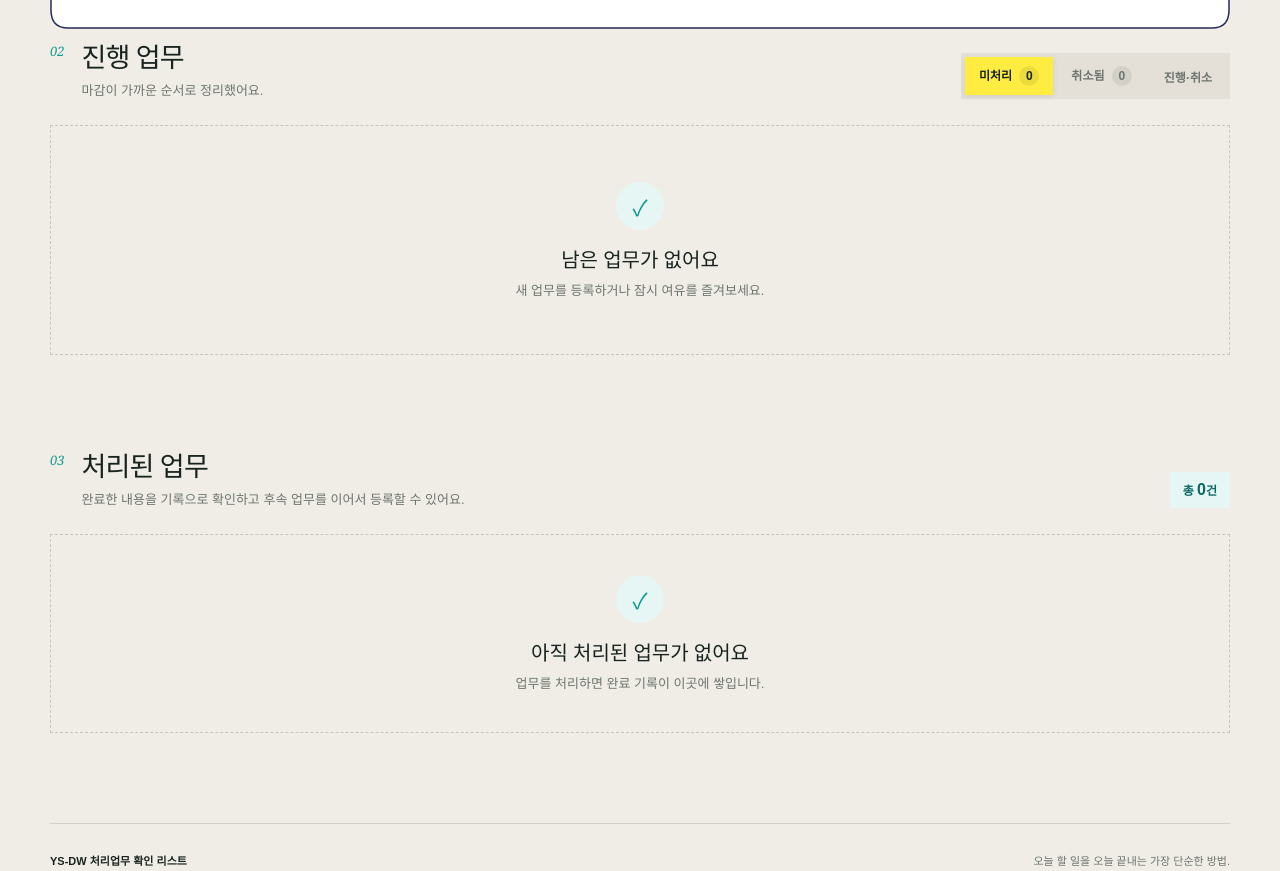
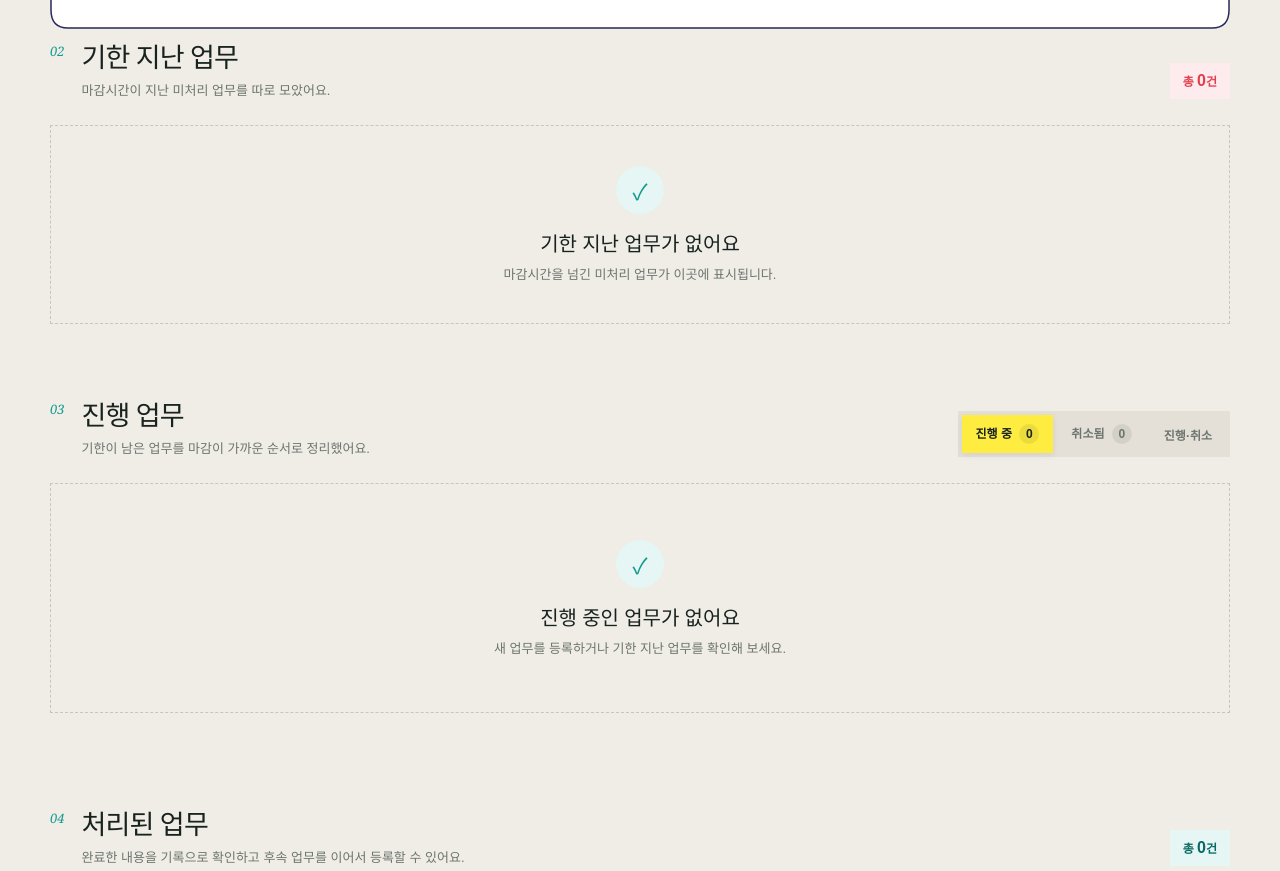
Before and after one commit to RyanYongSKim/DW-, a plain HTML site: page dist/client/index.html in a window 1280 px wide. Shown: the part 864-1735 px from the top of the page. Drawn offline with nearby package versions, Linux system fonts and the light colour scheme; no server answers.

Commit message:
feat: separate overdue tasks from active work

```diff
--- a/assets/css/styles.css
+++ b/assets/css/styles.css
@@ -188,7 +188,8 @@ form { display: grid; grid-template-columns: .9fr 1.35fr .55fr 1.05fr auto; gap:
 .add-button span { margin-right: 4px; font-size: 18px; font-weight: 400; }
 .add-button #submit-label { margin: 0; font-size: inherit; font-weight: inherit; }
 .edit-cancel-button { height: 50px; padding: 0 14px; border: 1px solid #b7beb9; background: white; cursor: pointer; font-size: 12px; font-weight: 800; white-space: nowrap; }
-.task-section { padding: 68px 0 90px; }
+.task-section { padding: 68px 0 70px; }
+.current-section { padding: 0 0 90px; }
 .task-search { width: min(450px, 100%); margin: 0 0 30px auto; }
 .task-toolbar { display: flex; justify-content: space-between; align-items: end; margin-bottom: 26px; }
 .filters { display: flex; gap: 4px; padding: 4px; background: #e4e0d8; }
@@ -202,7 +203,10 @@ form { display: grid; grid-template-columns: .9fr 1.35fr .55fr 1.05fr auto; gap:
 .loading-dot { display: block; width: 18px; height: 18px; margin: 0 auto 14px; border: 3px solid var(--line); border-top-color: var(--green); border-radius: 50%; animation: loading-spin .8s linear infinite; }
 @keyframes loading-spin { to { transform: rotate(360deg); } }
 .completed-section { padding: 0 0 90px; }
+.overdue-task-list { display: grid; gap: 10px; }
 .completed-task-list { display: grid; gap: 10px; }
+.overdue-count { padding: 9px 13px; background: var(--red-soft); color: var(--red); font-size: 12px; font-weight: 750; }
+.overdue-count strong { font-size: 16px; }
 .completed-count { padding: 9px 13px; background: var(--green-soft); color: #0b6862; font-size: 12px; font-weight: 750; }
 .completed-count strong { font-size: 16px; }
 .task-card { position: relative; display: grid; grid-template-columns: 5px 1fr auto; align-items: center; min-height: 132px; overflow: hidden; background: var(--yellow-soft); border: 1px solid var(--yellow); transition: translate .2s ease, box-shadow .2s ease; }
--- a/dist/client/assets/css/styles.css
+++ b/dist/client/assets/css/styles.css
@@ -188,7 +188,8 @@ form { display: grid; grid-template-columns: .9fr 1.35fr .55fr 1.05fr auto; gap:
 .add-button span { margin-right: 4px; font-size: 18px; font-weight: 400; }
 .add-button #submit-label { margin: 0; font-size: inherit; font-weight: inherit; }
 .edit-cancel-button { height: 50px; padding: 0 14px; border: 1px solid #b7beb9; background: white; cursor: pointer; font-size: 12px; font-weight: 800; white-space: nowrap; }
-.task-section { padding: 68px 0 90px; }
+.task-section { padding: 68px 0 70px; }
+.current-section { padding: 0 0 90px; }
 .task-search { width: min(450px, 100%); margin: 0 0 30px auto; }
 .task-toolbar { display: flex; justify-content: space-between; align-items: end; margin-bottom: 26px; }
 .filters { display: flex; gap: 4px; padding: 4px; background: #e4e0d8; }
@@ -202,7 +203,10 @@ form { display: grid; grid-template-columns: .9fr 1.35fr .55fr 1.05fr auto; gap:
 .loading-dot { display: block; width: 18px; height: 18px; margin: 0 auto 14px; border: 3px solid var(--line); border-top-color: var(--green); border-radius: 50%; animation: loading-spin .8s linear infinite; }
 @keyframes loading-spin { to { transform: rotate(360deg); } }
 .completed-section { padding: 0 0 90px; }
+.overdue-task-list { display: grid; gap: 10px; }
 .completed-task-list { display: grid; gap: 10px; }
+.overdue-count { padding: 9px 13px; background: var(--red-soft); color: var(--red); font-size: 12px; font-weight: 750; }
+.overdue-count strong { font-size: 16px; }
 .completed-count { padding: 9px 13px; background: var(--green-soft); color: #0b6862; font-size: 12px; font-weight: 750; }
 .completed-count strong { font-size: 16px; }
 .task-card { position: relative; display: grid; grid-template-columns: 5px 1fr auto; align-items: center; min-height: 132px; overflow: hidden; background: var(--yellow-soft); border: 1px solid var(--yellow); transition: translate .2s ease, box-shadow .2s ease; }
--- a/dist/client/assets/js/app.js
+++ b/dist/client/assets/js/app.js
@@ -9,6 +9,7 @@
   const URGENT_MS = 30 * 60 * 1000;
   const form = document.querySelector('#task-form');
   const list = document.querySelector('#task-list');
+  const overdueList = document.querySelector('#overdue-task-list');
   const completedList = document.querySelector('#completed-task-list');
   const template = document.querySelector('#task-template');
   const filterButtons = [...document.querySelectorAll('.filter')];
@@ -77,6 +78,14 @@
     baseScale: 0.92,
     blurAmount: 0
   });
+  const overdueScrollStack = new window.ScrollStack(overdueList, {
+    itemDistance: 34,
+    itemScale: 0.018,
+    itemStackDistance: 12,
+    stackPosition: 18,
+    baseScale: 0.92,
+    blurAmount: 0
+  });
   const statusOrbit = new window.OrbitingItems3D(document.querySelector('#status-orbit'), {
     radiusX: 37,
     radiusY: 22,
@@ -138,7 +147,7 @@
     render();
   }));
 
-  [list, completedList].forEach(container => container.addEventListener('click', (event) => {
+  [list, overdueList, completedList].forEach(container => container.addEventListener('click', (event) => {
     const button = event.target.closest('.complete-button, .edit-button, .cancel-button, .delete-button, .follow-up-button');
     if (!button) return;
     const task = tasks.find((item) => item.id === button.dataset.id);
@@ -253,11 +262,14 @@
     });
 
     const open = tasks.filter((task) => !task.completedAt && !task.cancelledAt);
+    const overdue = open.filter((task) => getStatus(task) === 'overdue');
+    const currentOpen = open.filter((task) => getStatus(task) !== 'overdue');
     const completed = tasks.filter((task) => task.completedAt);
     const cancelled = tasks.filter((task) => task.cancelledAt);
     document.querySelector('#open-count').textContent = open.length;
-    document.querySelector('#filter-open-count').textContent = open.length;
+    document.querySelector('#filter-open-count').textContent = currentOpen.length;
     document.querySelector('#filter-cancelled-count').textContent = cancelled.length;
+    document.querySelector('#overdue-count').textContent = overdue.length;
     document.querySelector('#completed-count').textContent = completed.length;
     const urgentCount = open.filter((task) => ['urgent', 'overdue'].includes(getStatus(task))).length;
     document.querySelector('#urgent-summary').textContent = urgentCount ? `확인이 필요한 업무 ${urgentCount}건` : '급한 업무가 없습니다';
@@ -269,9 +281,9 @@
     ]);
 
     const visible = sortTasks(tasks).filter((task) => {
-      if (activeFilter === 'open') return !task.completedAt && !task.cancelledAt;
+      if (activeFilter === 'open') return !task.completedAt && !task.cancelledAt && getStatus(task) !== 'overdue';
       if (activeFilter === 'cancelled') return Boolean(task.cancelledAt);
-      return !task.completedAt;
+      return !task.completedAt && getStatus(task) !== 'overdue';
     }).filter((task) => !searchQuery || `${task.client} ${task.task}`.toLocaleLowerCase('ko-KR').includes(searchQuery));
     list.replaceChildren();
     if (!visible.length) {
@@ -280,11 +292,23 @@
         : activeFilter === 'cancelled'
         ? ['취소된 업무가 없어요', '취소한 업무는 이곳에서 확인할 수 있어요.']
         : activeFilter === 'open'
-          ? ['남은 업무가 없어요', '새 업무를 등록하거나 잠시 여유를 즐겨보세요.']
+          ? ['진행 중인 업무가 없어요', '새 업무를 등록하거나 기한 지난 업무를 확인해 보세요.']
           : ['등록된 업무가 없어요', '위 입력란에서 첫 업무를 추가해 보세요.'];
       list.innerHTML = `<div class="empty-state"><div><span class="empty-icon">✓</span><strong>${message[0]}</strong><p>${message[1]}</p></div></div>`;
     } else {
       visible.forEach(task => renderTask(task, list, true));
+    }
+
+    const overdueVisible = sortTasks(overdue)
+      .filter((task) => !searchQuery || `${task.client} ${task.task}`.toLocaleLowerCase('ko-KR').includes(searchQuery));
+    overdueList.replaceChildren();
+    if (!overdueVisible.length) {
+      const message = searchQuery
+        ? ['검색된 기한 지난 업무가 없어요', '다른 거래처명이나 업무 내용으로 검색해 보세요.']
+        : ['기한 지난 업무가 없어요', '마감시간을 넘긴 미처리 업무가 이곳에 표시됩니다.'];
+      overdueList.innerHTML = `<div class="empty-state compact"><div><span class="empty-icon">✓</span><strong>${message[0]}</strong><p>${message[1]}</p></div></div>`;
+    } else {
+      overdueVisible.forEach(task => renderTask(task, overdueList, true));
     }
 
     const completedVisible = [...completed]
@@ -304,8 +328,10 @@
   function renderLoading() {
     const loadingMarkup = '<div class="empty-state loading-state"><div><span class="loading-dot" aria-hidden="true"></span><strong>서버 업무를 불러오는 중입니다</strong><p>PC와 휴대폰의 최신 내용을 확인하고 있어요.</p></div></div>';
     list.innerHTML = loadingMarkup;
+    overdueList.innerHTML = loadingMarkup;
     completedList.innerHTML = loadingMarkup;
     list.setAttribute('aria-busy', 'true');
+    overdueList.setAttribute('aria-busy', 'true');
     completedList.setAttribute('aria-busy', 'true');
     setAppLoading(true);
   }
@@ -314,6 +340,7 @@
     form.querySelectorAll('input, button').forEach((control) => { control.disabled = loading; });
     importButton.disabled = loading;
     list.toggleAttribute('aria-busy', loading);
+    overdueList.toggleAttribute('aria-busy', loading);
     completedList.toggleAttribute('aria-busy', loading);
   }
 
--- a/dist/client/index.html
+++ b/dist/client/index.html
@@ -101,18 +101,33 @@
         </form>
       </section>
 
-      <section class="task-section" aria-labelledby="tasks-heading">
+      <section class="task-section" aria-labelledby="overdue-heading">
         <div class="task-search" id="task-search" aria-label="거래처 또는 업무 검색"></div>
         <div class="task-toolbar">
           <div class="section-heading">
             <span class="section-number">02</span>
             <div>
+              <h2 id="overdue-heading">기한 지난 업무</h2>
+              <p>마감시간이 지난 미처리 업무를 따로 모았어요.</p>
+            </div>
+          </div>
+          <span class="overdue-count">총 <strong id="overdue-count">0</strong>건</span>
+        </div>
+
+        <div id="overdue-task-list" class="overdue-task-list" aria-live="polite"></div>
+      </section>
+
+      <section class="current-section" aria-labelledby="tasks-heading">
+        <div class="task-toolbar">
+          <div class="section-heading">
+            <span class="section-number">03</span>
+            <div>
               <h2 id="tasks-heading">진행 업무</h2>
-              <p>마감이 가까운 순서로 정리했어요.</p>
+              <p>기한이 남은 업무를 마감이 가까운 순서로 정리했어요.</p>
             </div>
           </div>
           <div class="filters" role="group" aria-label="업무 표시 필터">
-            <button class="filter is-active" type="button" data-filter="open">미처리 <span id="filter-open-count">0</span></button>
+            <button class="filter is-active" type="button" data-filter="open">진행 중 <span id="filter-open-count">0</span></button>
             <button class="filter" type="button" data-filter="cancelled">취소됨 <span id="filter-cancelled-count">0</span></button>
             <button class="filter" type="button" data-filter="all">진행·취소</button>
           </div>
@@ -124,7 +139,7 @@
       <section class="completed-section" aria-labelledby="completed-heading">
         <div class="task-toolbar">
           <div class="section-heading">
-            <span class="section-number">03</span>
+            <span class="section-number">04</span>
             <div>
               <h2 id="completed-heading">처리된 업무</h2>
               <p>완료한 내용을 기록으로 확인하고 후속 업무를 이어서 등록할 수 있어요.</p>
```
Also changed, not shown: assets/js/app.js (+32 -5 lines), index.html (+19 -4 lines), 3 other files.
